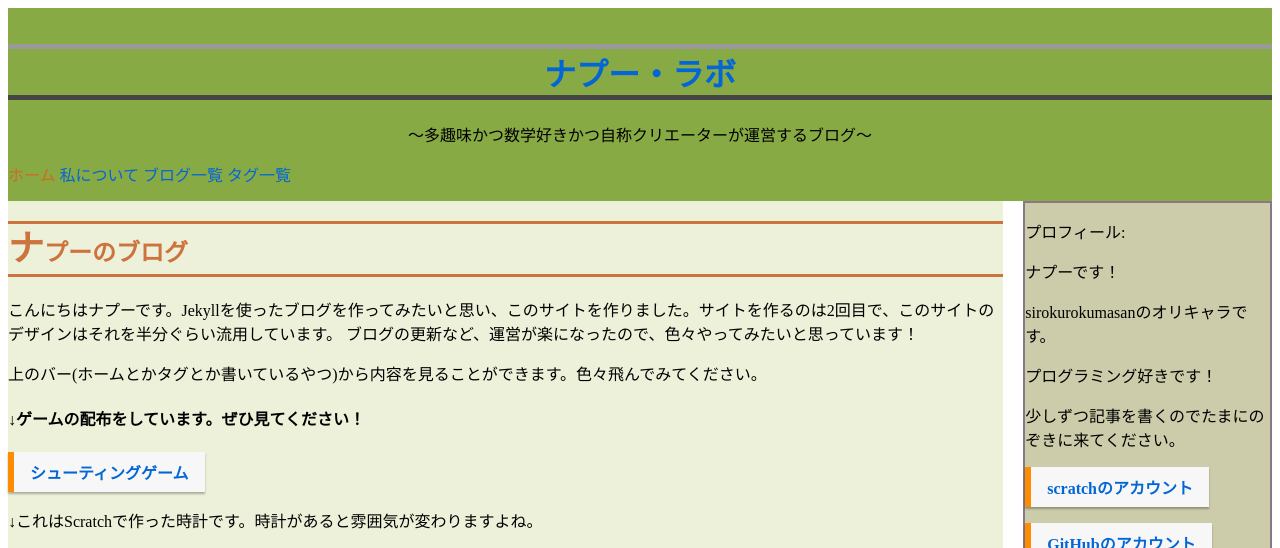
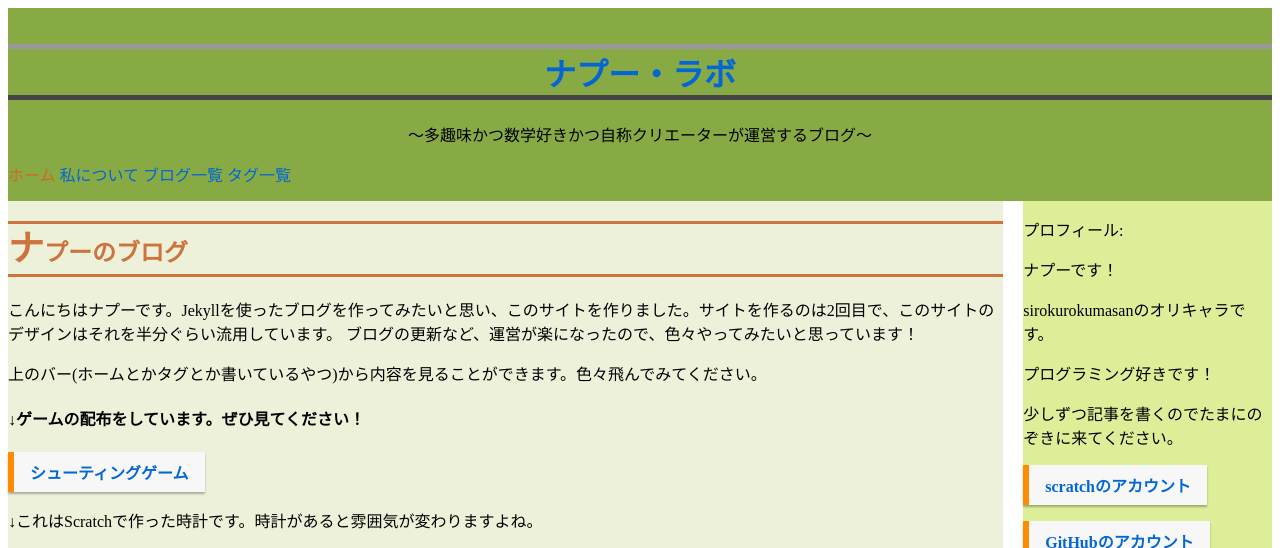
Before and after one commit to sirokurokumasan/sirokurokumasan.github.io, a Jekyll site: the page built from index.md, in a window 1280 px wide and 1260 px high. Shown: the top 548 px of the window. Built offline with Jekyll 4.4.1, drawn with Linux system fonts in a browser that asks for light colours; some of the changed text lies outside the part shown; grey boxes are pictures that could not be loaded.

Commit message:
Update default.html

```diff
--- a/_layouts/default.html
+++ b/_layouts/default.html
@@ -15,20 +15,19 @@
   <link rel="stylesheet" href="/assets/css/styles.css">
 </head>
 <body>
-<header>
+  <main class="main-container">
+  <header class="main-header">
     <h1><a href="/">ナプー・ラボ</a></h1>
     <p style="text-align: center;">～多趣味かつ数学好きかつ自称クリエーターが運営するブログ～</p>
     {% include navigation.html %}
   </header>
+</main>
 <div class="container">
   <main class="main">
     <h2>{{ page.title }}</h2>
     {{ content }}
   </main>
   <div class="sub">
-    <div class="sub__item">
-    </div>
-    <div class="sub__item sub__item--fixed">
     <p>プロフィール:</p>
     <p>ナプーです！</p>
     <p>sirokurokumasanのオリキャラです。</p>
```
Also changed, not shown: other parts of _layouts/default.html (+1 -1 lines). Lines whose indentation alone changed are shown as unchanged.
